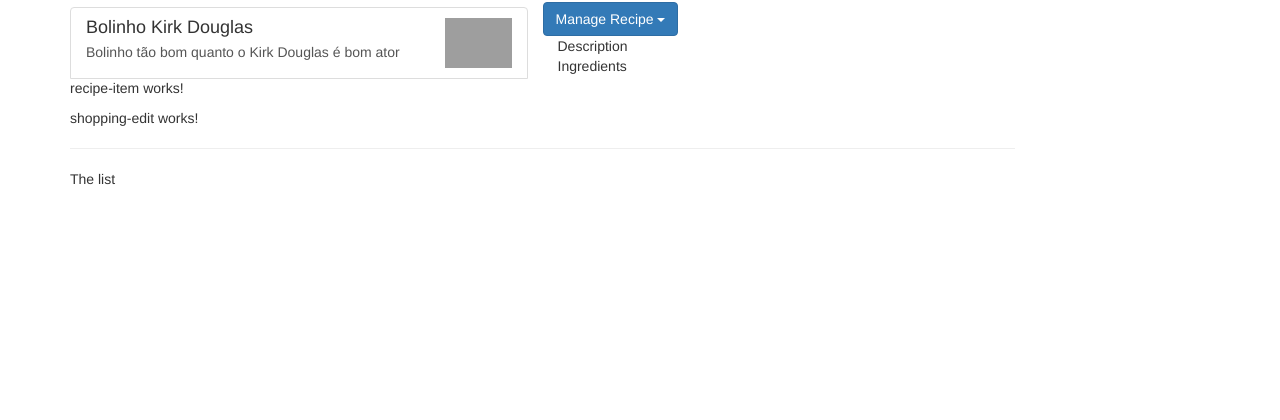
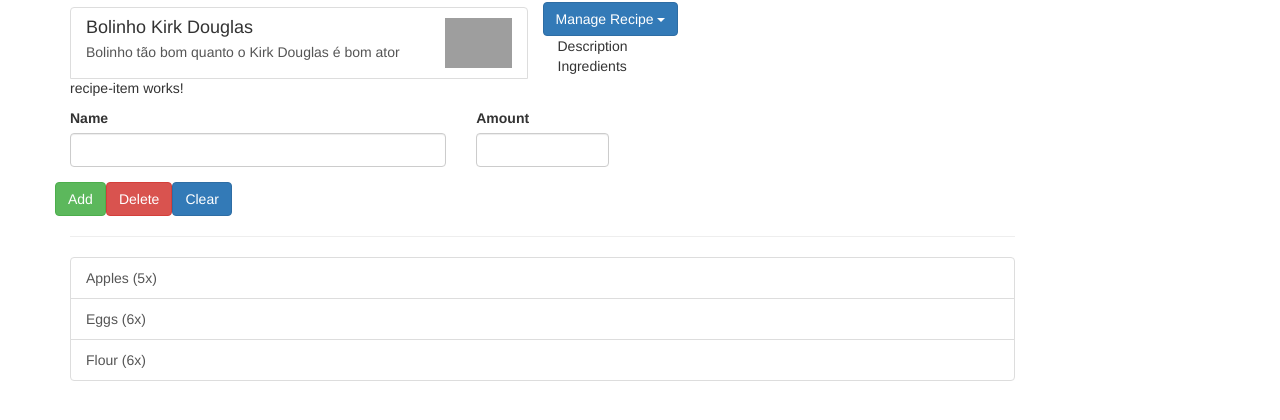
Before and after one commit to billyjoe-ram/NgRecipeBook, an Angular app: page / in a window 1280 px wide. Shown: the part 140-560 px from the top of the page. Built offline with nearby package versions, Linux system fonts and the light colour scheme; grey boxes are pictures that could not be loaded.

Commit message:
shopping list component

```diff
--- a/src/app/components/recipes/recipe-detail/recipe-detail.component.html
+++ b/src/app/components/recipes/recipe-detail/recipe-detail.component.html
@@ -14,7 +14,7 @@
     <div class="col-x2-12">
 
         <div class="button-group">
-            <button type="button" class="btn btn-primary dropdown-toggl">
+            <button type="button" class="btn btn-primary dropdown-toggle">
                 Manage Recipe <span class="caret"></span>
             </button>
 
--- a/src/app/components/recipes/recipe.model.ts
+++ b/src/app/components/recipes/recipe.model.ts
@@ -1,11 +1,3 @@
 export class Recipe {
-    public name: string;
-    public description: string;
-    public imagePath: string;
-
-    constructor(name: string, dsc: string, imgPath: string) {
-        this.name = name;
-        this.description = dsc;
-        this.imagePath = imgPath;
-    }
+    constructor(public name: string, public description: string, public imagePath: string) { }
 }
--- a/src/app/components/shopping-list/shopping-edit/shopping-edit.component.html
+++ b/src/app/components/shopping-list/shopping-edit/shopping-edit.component.html
@@ -1 +1,25 @@
-<p>shopping-edit works!</p>
+<div class="row">
+    <div class="col-xs-12">
+        <form>
+            <div class="row">
+                <div class="col-sm-5 form-group">
+                    <label for="name">Name</label>
+                    <input type="text" id="name" class="form-control">
+                </div>
+
+                <div class="col-sm-2 form-group">
+                    <label for="amount">Amount</label>
+                    <input type="number" class="form-control" id="amount">
+                </div>
+
+                <div class="row">
+                    <div class="col-xs-12">
+                        <button type="submit" class="btn btn-success">Add</button>
+                        <button type="submit" class="btn btn-danger">Delete</button>
+                        <button type="submit" class="btn btn-primary">Clear</button>
+                    </div>
+                </div>
+            </div>
+        </form>
+    </div>
+</div>
--- a/src/app/components/shopping-list/shopping-list.component.html
+++ b/src/app/components/shopping-list/shopping-list.component.html
@@ -2,6 +2,10 @@
     <div class="col-xs-10">
         <app-shopping-edit></app-shopping-edit>
         <hr>
-        <p>The list</p>
+        <ul class="list-group">
+            <a class="list-group-item" style="cursor: pointer;" *ngFor="let ingredient of ingredients">
+                {{ ingredient.name }} ({{ ingredient.amount }}x)
+            </a>
+        </ul>
     </div>
 </div>
--- a/src/app/components/shopping-list/shopping-list.component.ts
+++ b/src/app/components/shopping-list/shopping-list.component.ts
@@ -1,4 +1,5 @@
 import { Component, OnInit } from '@angular/core';
+import { Ingredient } from 'src/app/shared/ingredient.model';
 
 @Component({
   selector: 'app-shopping-list',
@@ -7,6 +8,12 @@ import { Component, OnInit } from '@angular/core';
 })
 export class ShoppingListComponent implements OnInit {
 
+  ingredients: Ingredient[] = [
+    new Ingredient('Apples', 5),
+    new Ingredient('Eggs', 6),
+    new Ingredient('Flour', 6)
+  ];
+
   constructor() { }
 
   ngOnInit(): void {
--- /dev/null
+++ b/src/app/shared/ingredient.model.ts
@@ -0,0 +1,3 @@
+export class Ingredient {
+    constructor(public name: string, public amount: number) {}
+}
```
